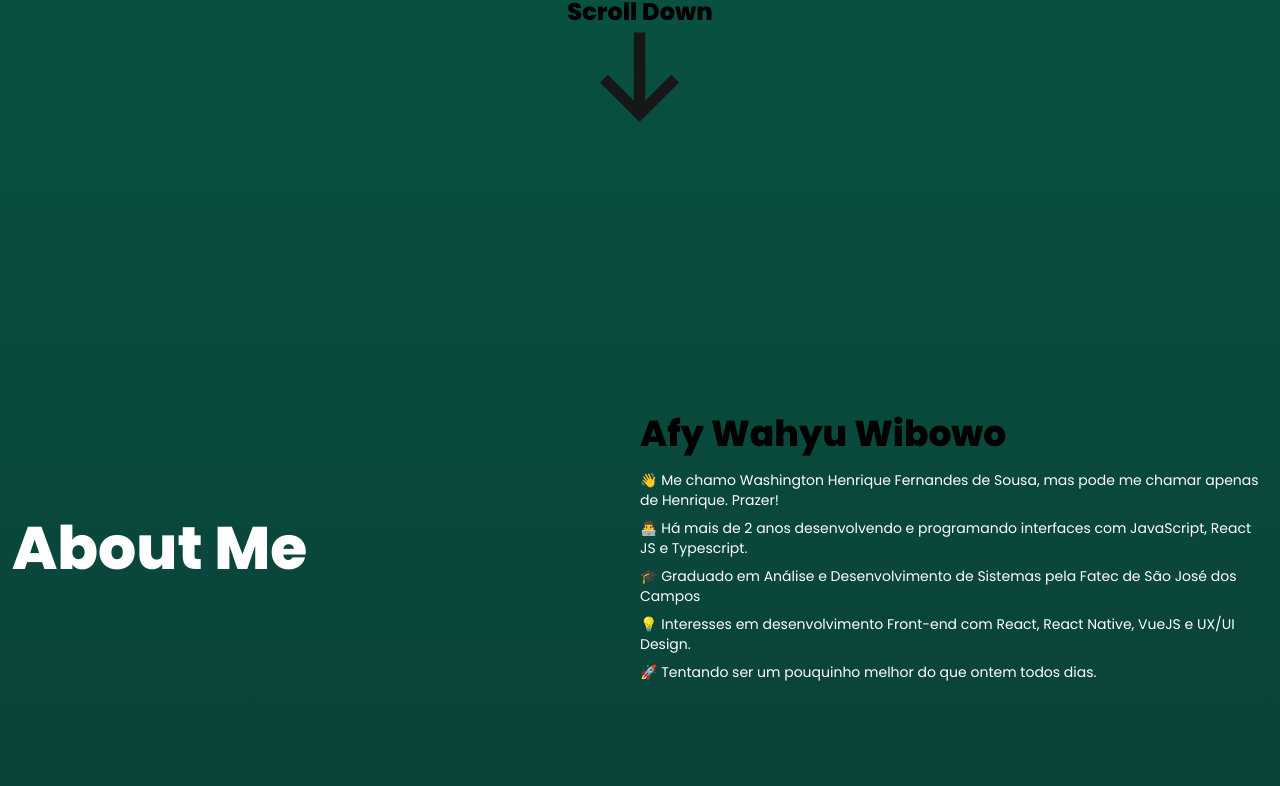
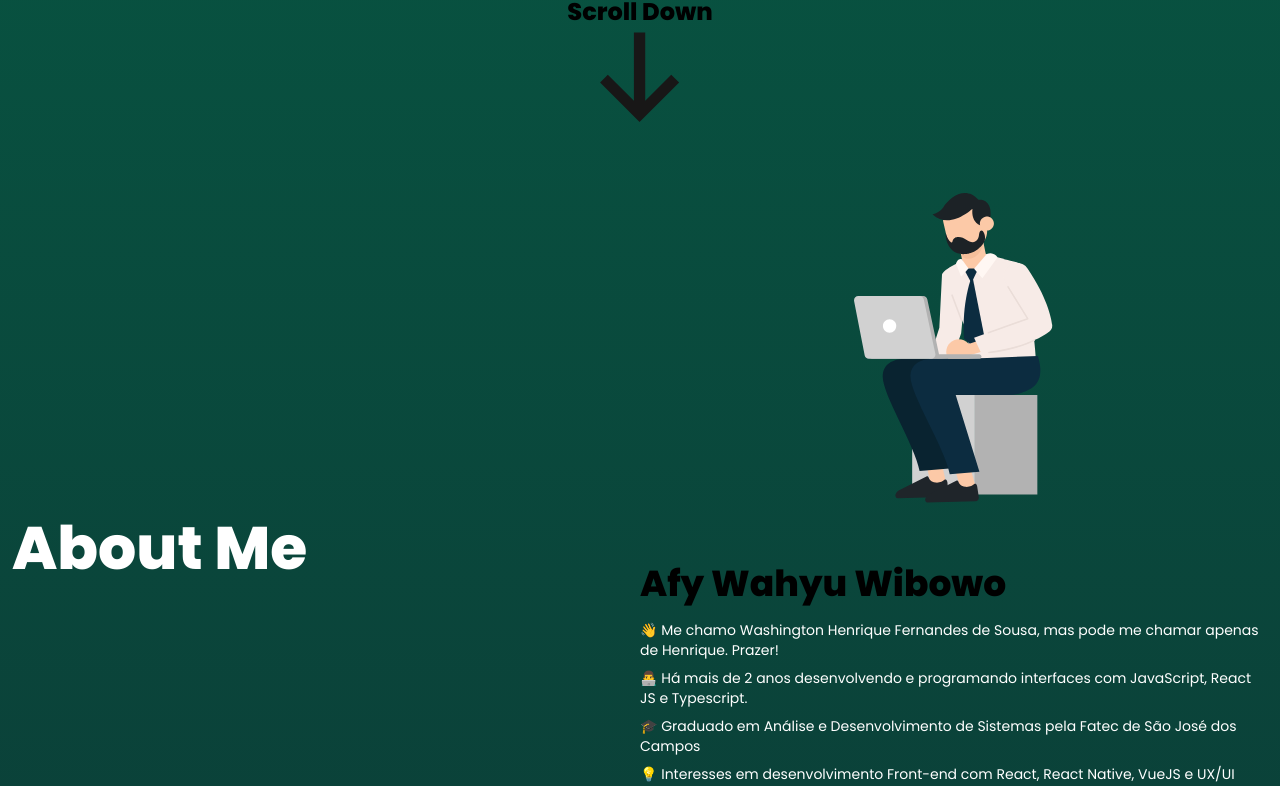
Before and after one commit to afyww/portfolio-nextjs, a Next.js app: page / in a window 1280 px wide. Shown: the part 758-1544 px from the top of the page. Built offline with nearby package versions, Linux system fonts and the light colour scheme.

Commit message:
chararacter

```diff
--- a/src/app/components/Aboutsection.jsx
+++ b/src/app/components/Aboutsection.jsx
@@ -1,4 +1,6 @@
 import React from 'react'
+import Image from 'next/image'
+
 
 const Aboutsection = () => {
     return (
@@ -9,7 +11,43 @@ const Aboutsection = () => {
                         About Me
                     </h1>
                 </div>
-        <div class="my-auto space-y-4">
+                <div class="space-y-4 mx-auto">
+                    <div class="text-white justify-center text-sm space-y-2">
+                        <svg className='mx-auto' width="200" height="400" viewBox="0 0 98 153" fill="none" xmlns="http://www.w3.org/2000/svg">
+                            <path d="M89.84 99.55H59.11V148.31H89.84V99.55Z" fill="#B2B2B2" />
+                            <path d="M59.23 99.55H28.5V148.31H59.23V99.55Z" fill="#D1D1D1" />
+                            <path d="M43.13 40.42L41.82 66.63L35.66 85.85H46.75L52.51 69.29L54.31 50.47L43.13 40.42Z" fill="#F7EBE7" />
+                            <path d="M42.82 132.03L45.05 142.42L37.56 143.31L35.43 133.08L42.82 132.03Z" fill="#FCC9A7" />
+                            <path d="M45.5 141.48C45.31 140.92 44.71 140.72 44.3 141.08C43.5 141.79 42.06 142.66 39.93 142.45C37.72 142.23 36.89 140.93 36.57 139.99C36.4 139.5 35.93 139.25 35.51 139.46L22.1 146.2C21.29 146.61 20.65 147.37 20.33 148.32C20.03 149.21 20.63 150.17 21.47 150.15L44.64 149.51C45.55 149.49 46.25 148.59 46.17 147.55L45.79 142.45C45.78 142.37 45.77 142.28 45.74 142.2L45.5 141.48Z" fill="#1F252A" />
+                            <path d="M42.69 81.79H25.3C25.3 81.79 14.71 81.2 14.08 89.89C13.45 98.58 29.61 123.44 32.14 136.72L46.68 135.52L36.21 99.41L62.25 99.56C64.18 99.57 66.1 99.29 67.92 98.66C72.99 96.9 80.73 94.38 76.51 80.42L42.69 81.79Z" fill="#092330" />
+                            <path d="M56.11 132.07L59.65 144.49L52.16 145.38L48.72 133.12L56.11 132.07Z" fill="#FCC9A7" />
+                            <path d="M60.1 143.55C59.91 142.99 59.31 142.79 58.9 143.15C58.1 143.86 56.66 144.73 54.53 144.52C52.32 144.3 51.49 143 51.17 142.06C51 141.57 50.53 141.32 50.11 141.53L36.7 148.27C35.89 148.68 35.25 149.44 34.93 150.39C34.63 151.28 35.23 152.24 36.07 152.22L59.64 151.58C60.55 151.56 61.25 150.66 61.17 149.62L60.38 144.52C60.37 144.44 60.36 144.35 60.33 144.27L60.1 143.55Z" fill="#1F252A" />
+                            <path d="M63.47 30.12C63.86 30.5 81.31 34.95 81.31 34.95L77.58 44.86L58.5 43.42L63.47 30.12Z" fill="#F7EBE7" />
+                            <path d="M56.27 32.51C56.27 32.51 44.9 36.66 43.13 40.42C43.74 45.73 45.61 50.84 48.69 55.21C52.47 60.57 57.14 69.78 56.28 81.79H89.15C89.15 81.79 87.38 48 77.65 35.03L56.27 32.51Z" fill="#F7EBE7" />
+                            <path d="M60 37.87C63.23 37.21 65.31 34.06 64.65 30.83L62.72 21.38L51.03 23.77L52.96 33.22C53.62 36.45 56.77 38.53 60 37.87Z" fill="#FCC9A7" />
+                            <path d="M63.52 24.68C63.52 24.68 62.29 32.34 56.33 32.8C51.11 33.2 51.61 25.65 51.61 25.65L63.52 24.68Z" fill="#F4BE9A" />
+                            <path d="M56.8 28.6L57.83 28.36C63 27.16 66.22 22 65.02 16.84L63.66 10.95C62.46 5.77998 57.3 2.55998 52.14 3.75998L51.11 3.99998C45.94 5.19998 42.72 10.36 43.92 15.52L45.28 21.41C46.48 26.58 51.64 29.8 56.8 28.6Z" fill="#FCC9A7" />
+                            <path d="M61.78 19.29C61.54 19.7 61.31 20.32 61.23 21.26C61.14 22.45 60.54 23.58 59.54 24.24C56.67 26.14 54.48 21.33 50.24 22.18C50.24 22.18 48.58 22.43 48.25 24.28C47.92 26.12 45.6099 22.9 45.0999 20.7C44.5899 18.5 44.33 31.59 54.77 30.48C54.77 30.48 60.04 30.31 63.59 24.94C63.98 24.35 64.21 23.66 64.23 22.95C64.26 21.9 64.11 20.31 63.11 19.17C62.76 18.75 62.06 18.81 61.78 19.29Z" fill="#1C2226" />
+                            <path d="M61.79 16.32C61.79 16.32 57.28 14.83 58.04 8.23999C58.04 8.23999 46.84 18.84 38.54 11.06C38.54 11.06 42.25 10.07 43.78 7.52999C46.57 2.89999 54.59 -3.48001 61.01 3.89999C61.01 3.89999 68.82 2.68999 66.58 14.72L61.79 16.32Z" fill="#1C2226" />
+                            <path d="M61.79 16.32C62.22 18.16 64.06 19.31 65.9 18.89C67.75 18.46 68.8899 16.62 68.4699 14.78C68.0399 12.94 66.2 11.79 64.36 12.21C62.51 12.64 61.36 14.48 61.79 16.32Z" fill="#FCC9A7" />
+                            <path d="M56.09 37.5L60.92 37.59L57.54 44.59L53.89 37.88L56.09 37.5Z" fill="#0C2C40" />
+                            <path d="M65.06 30.43L58.84 37.69L62.89 42.34L70.34 32.1C70.34 32.1 68.43 29.03 65.06 30.43Z" fill="#FFF7F3" />
+                            <path d="M56.09 37.5L52.51 41.54L49.99 35.24C49.99 35.24 50.65 32.41 52.71 32.95L56.09 37.5Z" fill="#FFF7F3" />
+                            <path d="M57.4099 42.33C57.4099 42.33 52.74 54.51 53.9 71.79L58.5 75.99L63.87 70.82L58.08 41.54L57.4099 42.33Z" fill="#0C2C40" />
+                            <path d="M66.14 71.25L56.14 74.54L55.48 80.41L68.74 76.45L66.14 71.25Z" fill="#FCC9A7" />
+                            <path d="M57.63 78.42C57.63 81.85 54.85 84.64 51.41 84.64C47.98 84.64 45.19 81.86 45.19 78.42C45.19 74.99 47.97 72.2 51.41 72.2C54.84 72.2 57.63 74.98 57.63 78.42Z" fill="#FCC9A7" />
+                            <path d="M56.27 81.79H38.89C38.89 81.79 28.3 81.2 27.67 89.89C27.04 98.58 44.39 125.04 46.92 138.31L61.46 137.11L49.8 99.4L75.84 99.55C77.77 99.56 79.69 99.28 81.51 98.65C86.58 96.89 94.32 94.37 90.1 80.41L56.27 81.79Z" fill="#0C2C40" />
+                            <path d="M3.84 51.06H33.89C34.88 51.06 35.73 51.75 35.94 52.72L41.6 79.26C41.88 80.56 40.88 81.79 39.55 81.79H9C8 81.79 7.14002 81.08 6.95002 80.1L1.79001 53.56C1.53001 52.26 2.52 51.06 3.84 51.06Z" fill="#B2B2B2" />
+                            <path d="M2.10999 51.06H32.15C33.14 51.06 33.99 51.75 34.2 52.72L39.86 79.26C40.14 80.56 39.15 81.79 37.81 81.79H7.26999C6.26999 81.79 5.41 81.08 5.22 80.1L0.0600007 53.56C-0.199999 52.26 0.789988 51.06 2.10999 51.06Z" fill="#D1D1D1" />
+                            <path d="M40.78 79.52H61.31C61.94 79.52 62.44 80.03 62.44 80.65C62.44 81.28 61.93 81.78 61.31 81.78H40.38L40.78 79.52Z" fill="#B2B2B2" />
+                            <path d="M20.71 65.73C20.71 67.54 19.25 69 17.44 69C15.63 69 14.17 67.53 14.17 65.73C14.17 63.92 15.64 62.46 17.44 62.46C19.25 62.46 20.71 63.92 20.71 65.73Z" fill="white" />
+                            <path d="M74.14 44.39L85.12 62.12L58.84 71.5L62.44 79.28C62.44 79.28 84.91 76.76 95.77 68.39C96.77 67.62 97.27 66.37 97.1 65.12C96.59 61.12 94.41 51.41 85.12 37.61C83.23 34.8 79.47 33.95 76.54 35.65C73.49 37.41 72.42 41.31 74.14 44.39Z" fill="#F7EBE7" />
+                            <path d="M65.83 69L85.12 62.12L75.47 46.53" stroke="#EADDD8" stroke-width="0.7599" stroke-miterlimit="10" stroke-linecap="round" stroke-linejoin="round" />
+                            <path d="M52.77 63.13L48.02 50.59" stroke="#EADDD8" stroke-width="0.7599" stroke-miterlimit="10" stroke-linecap="round" stroke-linejoin="round" />
+                            <path d="M66.14 78.75C66.14 78.75 80.9 76.9 88.34 72.64" stroke="#EADDD8" stroke-width="0.7599" stroke-miterlimit="10" stroke-linecap="round" stroke-linejoin="round" />
+                        </svg>
+
+                    </div>
                     <h1 class="text-4xl font-extrabold text-black">Afy Wahyu Wibowo</h1>
                     <div class="text-white justify-center text-sm space-y-2">
                         <p>👋 Me chamo Washington Henrique Fernandes de Sousa, mas pode me chamar apenas de Henrique.
@@ -22,7 +60,7 @@ const Aboutsection = () => {
                     </div>
                 </div>
             </div>
-</section>  )
+        </section>)
 }
 
 export default Aboutsection
--- a/src/app/components/Herosection.jsx
+++ b/src/app/components/Herosection.jsx
@@ -4,9 +4,9 @@ const Herosection = () => {
   return (
     <section id="home">
         <div class="grid grid-cols-1 h-fit md:grid-cols-2 xl:grid-cols-3 2xl:grid-col-3">
-            <div class="my-0 md:my-auto xl:my-auto">
-                <h1 class="text-5xl text-white font-extrabold">Hi.Im <span class="text-black">Afy
-                        Wahyu</span></h1>
+            <div class="my-0 md:my-auto xl:my-auto space-y-2">
+                <h1 class="text-5xl text-white font-extrabold">Hi.Im</h1>
+                <h1 class="text-5xl text-black font-extrabold">Afy Wahyu</h1>
                 <div class="my-2">
                     <h1 class="text-3xl text-white font-bold font-['QuattrocentoSans']">Full Stack Web Developer
                     </h1>
--- a/src/app/components/Scrolldown.jsx
+++ b/src/app/components/Scrolldown.jsx
@@ -2,8 +2,8 @@ import React from 'react'
 
 const Scrolldown = () => {
     return (
-        <div className=''>
-            <div className='container text-center space-y-2'>
+        <div className='h-fit'>
+            <div className='text-center space-y-2'>
             <a className='text-2xl font-extrabold' href="">Scroll Down
             <svg className='mx-auto' width="80" height="100" viewBox="0 0 34 39" fill="none" xmlns="http://www.w3.org/2000/svg">
                 <path d="M19.2187 0.181824H14.4176V29.2102L3.31959 18.1122L0.0326538 21.4361L16.8182 38.2216L33.6406 21.4361L30.2798 18.1122L19.2187 29.2102V0.181824Z" fill="#181717" />
```
Also changed, not shown: public/about1.svg (added). Lines whose indentation alone changed are shown as unchanged.
